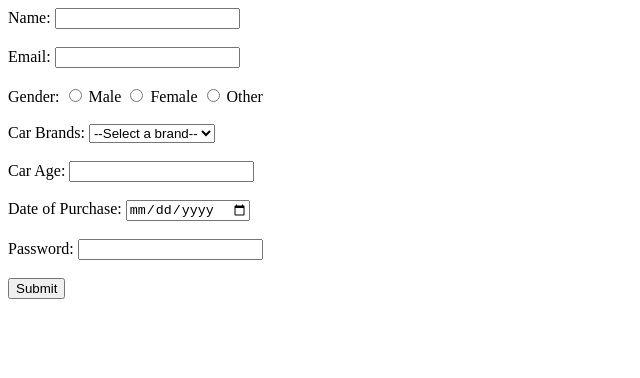
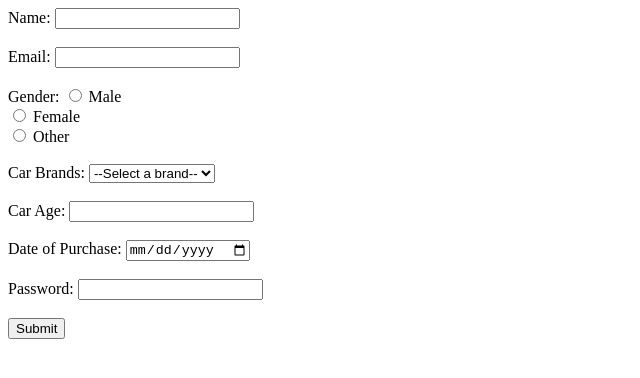
Before and after one commit to acciojob/car-insurance-form-9381741733, a website: page main.html in a window 1280 px wide. Shown: the whole page, without its empty margins (0-640 px from the left). Drawn offline with Linux system fonts and the light colour scheme.

Commit message:
created a submission

```diff
--- a/main.html
+++ b/main.html
@@ -21,9 +21,9 @@
         <!-- Gender Field -->
         <label>Gender:</label>
         <input type="Radio" id="gender_male" name="gender" value="Male" required>
-        <label for="gender_male">Male</label>
+        <label for="gender_male">Male</label><br>
         <input type="Radio" id="gender_female" name="gender" value="Female" required>
-        <label for="gender_female">Female</label>
+        <label for="gender_female">Female</label><br>
         <input type="Radio" id="gender_other" name="gender" value="Other" required>
         <label for="gender_other">Other</label>
         <br><br>
```
